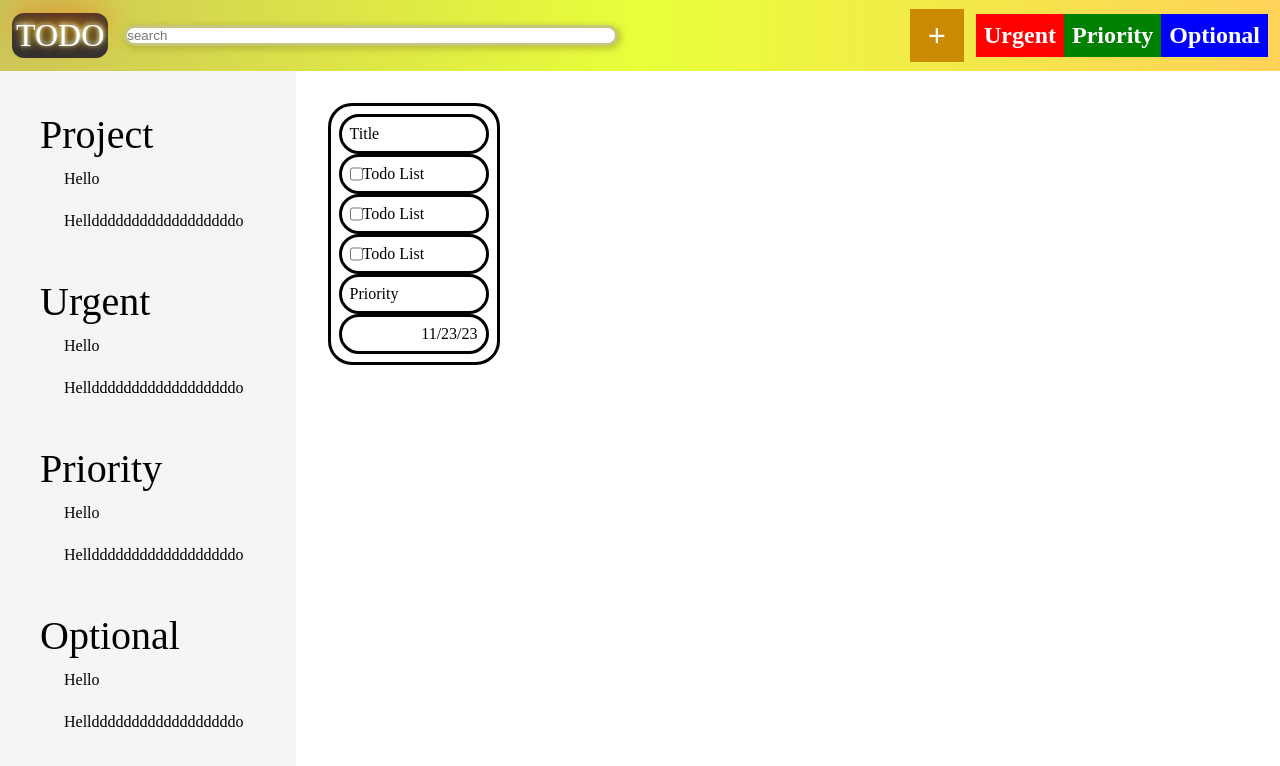
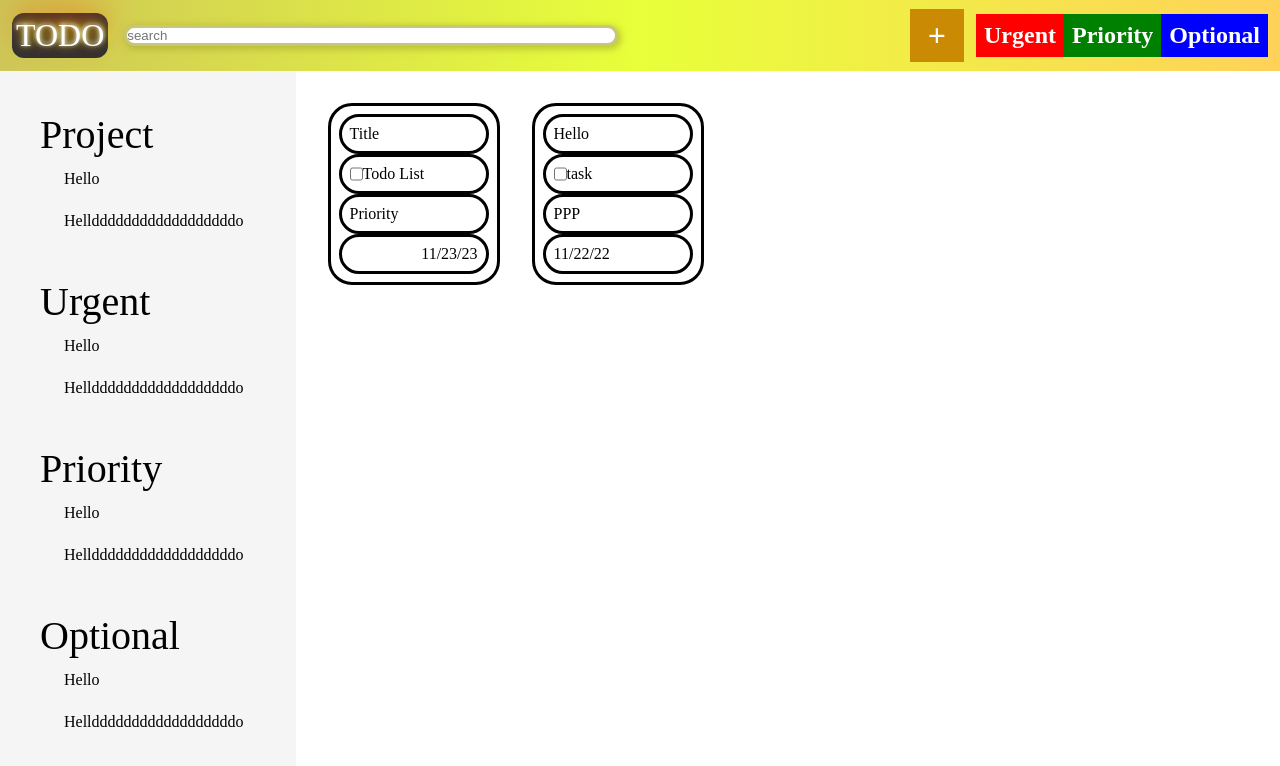
Before and after one commit to Einorin/Todo-List, a website built with webpack: page dist/index.html in a window 1280 px wide. Built offline with nearby package versions, Linux system fonts and the light colour scheme.

Commit message:
Create class that will add items to html

```diff
--- a/src/index.js
+++ b/src/index.js
@@ -1 +1,9 @@
-import './style.css'
+import './style.css';
+import TaskAdder from './todoAdder';
+
+const first = new TaskAdder('Hello','task','PPP','11/22/22');
+first.addTitle();
+first.taskBody();
+first.taskPriority();
+first.dateInfo();
+first.appendToParent();
--- a/src/todoAdder.js
+++ b/src/todoAdder.js
@@ -0,0 +1,54 @@
+const right = document.querySelector('.right');
+
+
+class TaskAdder {
+    constructor(title,task,priority,date){
+        this.title = title;
+        this.task = task;
+        this.priority = priority;
+        this.date = date;
+
+        this.addTask = document.createElement('div')
+    }
+    addTitle(){
+        const title = document.createElement('div');
+        title.textContent = this.title;
+        title.id = 'title'
+        this.addTask.appendChild(title);
+    }
+    taskBody(){
+        const taskBodyElement = document.createElement('div');
+        taskBodyElement.classList.add('task-body')
+
+        const checkbox = document.createElement('input');
+        checkbox.type = 'checkbox';
+        checkbox.id = 'checkbox'
+
+        const taskInfo = document.createElement('label');
+        taskInfo.textContent = this.task
+
+        this.addTask.appendChild(taskBodyElement);
+        taskBodyElement.appendChild(checkbox)
+        taskBodyElement.appendChild(taskInfo)
+    }
+    taskPriority(){
+        const taskPriorityElement = document.createElement('div');
+        taskPriorityElement.classList.add('task-priority');
+        taskPriorityElement.textContent = this.priority
+
+        this.addTask.appendChild(taskPriorityElement);
+    }
+
+    dateInfo(){
+        const date = document.createElement('div');
+        date.classList.add('date');
+        date.textContent = this.date;
+
+        this.addTask.appendChild(date)
+    }
+    appendToParent(){
+        right.appendChild(this.addTask)
+    }
+}
+
+export default TaskAdder;
```
Also changed, not shown: dist/index.html, dist/main.js.
